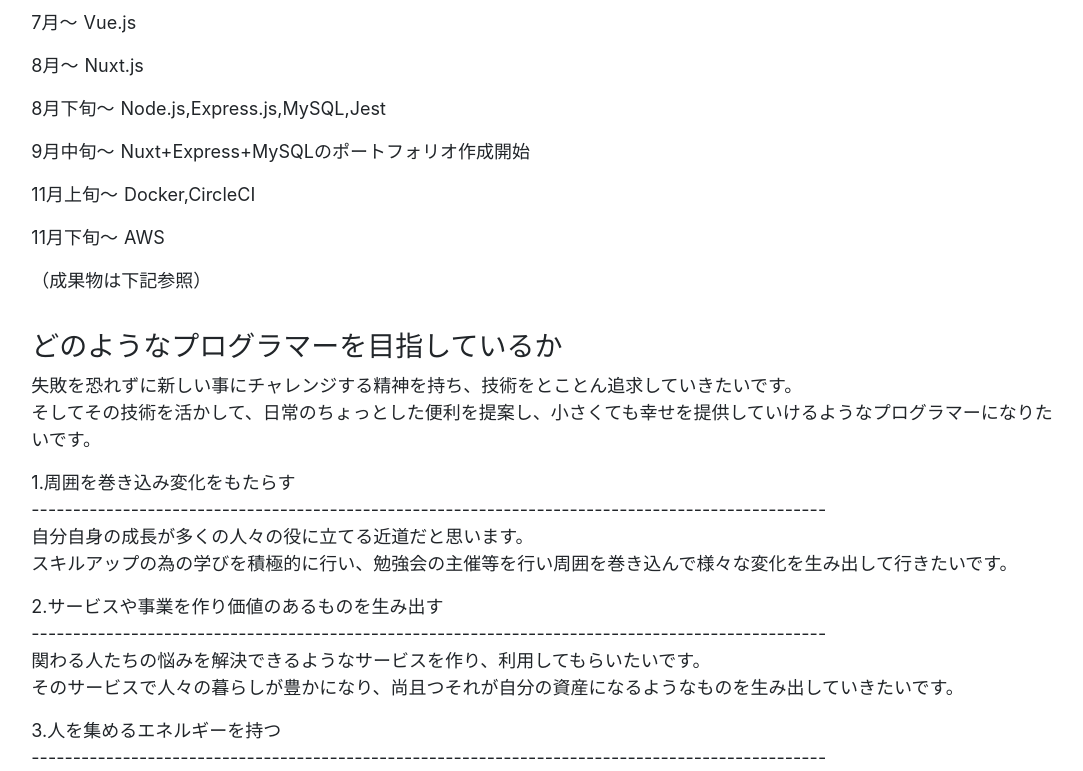
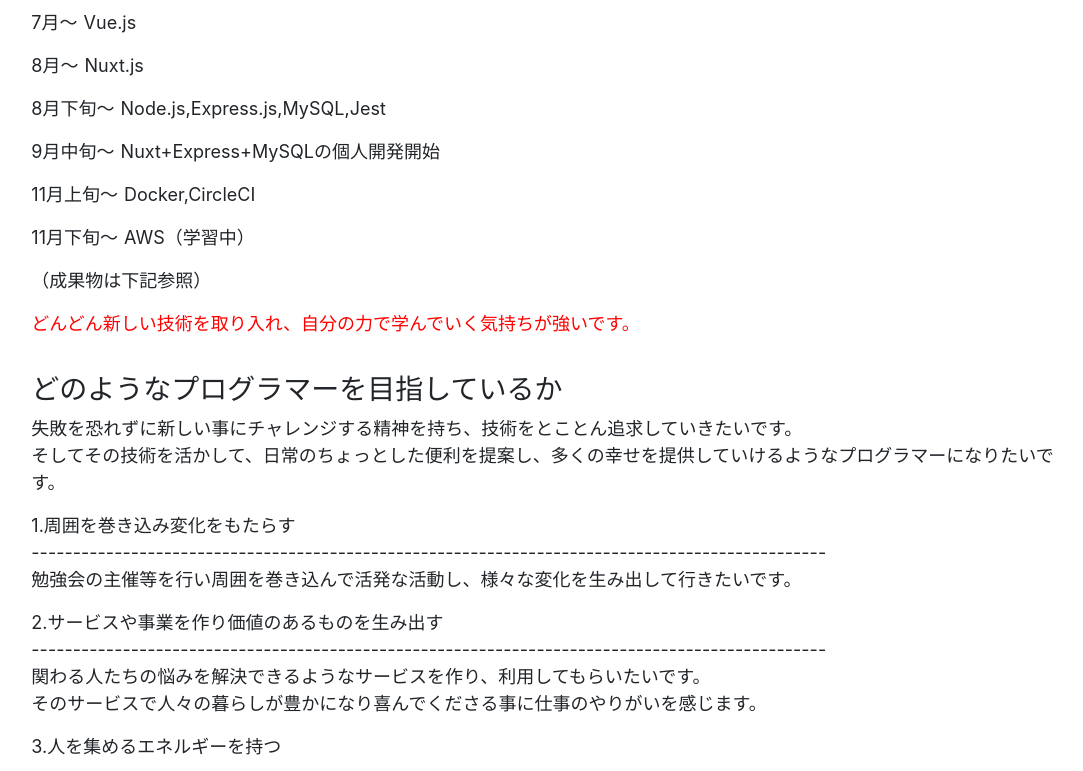
Before and after one commit to kouki-iwahara/portfolioSite, a Nuxt app: page / in a window 1280 px wide. Shown: the part 2260-3031 px from the top of the page, without its empty margins (197-1280 px from the left). Built offline with nearby package versions, Linux system fonts and the light colour scheme.

Commit message:
aboutMeの修正

```diff
--- a/components/pages/AboutMe.vue
+++ b/components/pages/AboutMe.vue
@@ -136,34 +136,38 @@
         <p>7月〜 Vue.js</p>
         <p>8月〜 Nuxt.js</p>
         <p>8月下旬〜 Node.js,Express.js,MySQL,Jest</p>
-        <p>9月中旬〜 Nuxt+Express+MySQLのポートフォリオ作成開始</p>
+        <p>9月中旬〜 Nuxt+Express+MySQLの個人開発開始</p>
         <p>11月上旬〜 Docker,CircleCI</p>
-        <p>11月下旬〜 AWS</p>
+        <p>11月下旬〜 AWS（学習中）</p>
         <p>（成果物は下記参照）</p>
+        <p>
+          <span
+            >どんどん新しい技術を取り入れ、自分の力で学んでいく気持ちが強いです。</span
+          >
+        </p>
       </div>
       <div class="col-sm-10 content_groupe">
         <h3>どのようなプログラマーを目指しているか</h3>
         <p>
           失敗を恐れずに新しい事にチャレンジする精神を持ち、技術をとことん追求していきたいです。<br />
-          そしてその技術を活かして、日常のちょっとした便利を提案し、小さくても幸せを提供していけるようなプログラマーになりたいです。
+          そしてその技術を活かして、日常のちょっとした便利を提案し、多くの幸せを提供していけるようなプログラマーになりたいです。
         </p>
         <p>
           1.周囲を巻き込み変化をもたらす<br />
           ------------------------------------------------------------------------------------------------<br />
-          自分自身の成長が多くの人々の役に立てる近道だと思います。<br />
-          スキルアップの為の学びを積極的に行い、勉強会の主催等を行い周囲を巻き込んで様々な変化を生み出して行きたいです。
+          勉強会の主催等を行い周囲を巻き込んで活発な活動し、様々な変化を生み出して行きたいです。
         </p>
         <p>
           2.サービスや事業を作り価値のあるものを生み出す<br />
           ------------------------------------------------------------------------------------------------<br />
           関わる人たちの悩みを解決できるようなサービスを作り、利用してもらいたいです。<br />
-          そのサービスで人々の暮らしが豊かになり、尚且つそれが自分の資産になるようなものを生み出していきたいです。
+          そのサービスで人々の暮らしが豊かになり喜んでくださる事に仕事のやりがいを感じます。
         </p>
         <p>
           3.人を集めるエネルギーを持つ<br />
           ------------------------------------------------------------------------------------------------<br />
           人はエネルギーを感じる人の所へ自然と集まると思っています。<br />
-          SNSでの情報発信はもちろん、日常生活でも活発に行動し、関わる人たちにとっての「元気印」になりたいです。<br />
+          SNSでの情報発信はもちろん、日常生活でも活発に行動し、関わる人たちにとっての刺激のある人材になりたいです。<br />
           それが僕の志す幸せの提供に必要な条件だと考えています。
         </p>
       </div>
```
